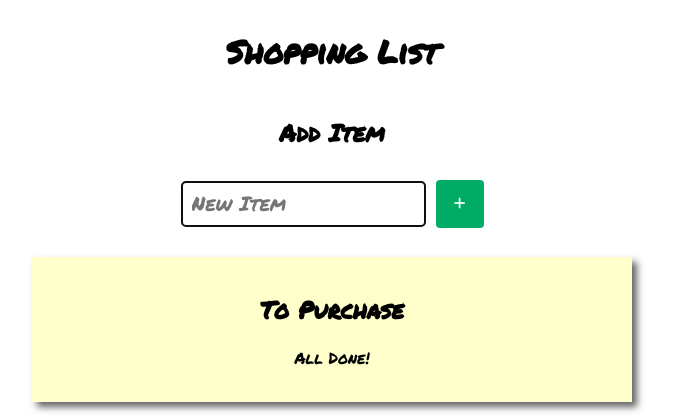
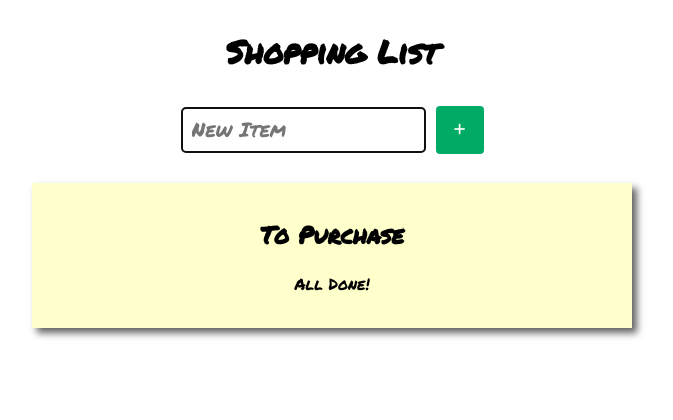
Before and after one commit to bgaudino/brian-api, a Django app: page / in a window 1280 px wide. Shown: the top 420 px of the page, without its empty margins (308-981 px from the left). Run offline with Django 4.2, Linux system fonts and the light colour scheme; data that the repository does not hold is empty; some libraries are stand-ins or nearby versions.

Commit message:
Remove add item h2

```diff
--- a/shopping/templates/shopping/index.html
+++ b/shopping/templates/shopping/index.html
@@ -28,7 +28,6 @@
     <main>
       <h1>Shopping List</h1>
       <progress style="display: none; width: 100%"></progress>
-      <h2>Add Item</h2>
       <form method="POST" action="{% url 'item_view' %}">
         {% csrf_token %}
         <input name="item" required autofocus placeholder="New Item" />
```
